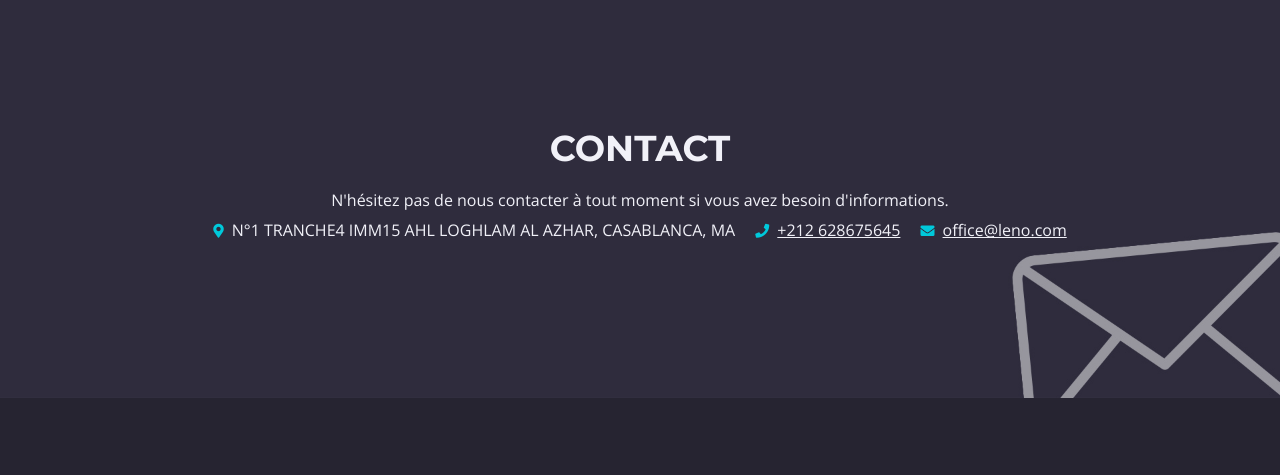
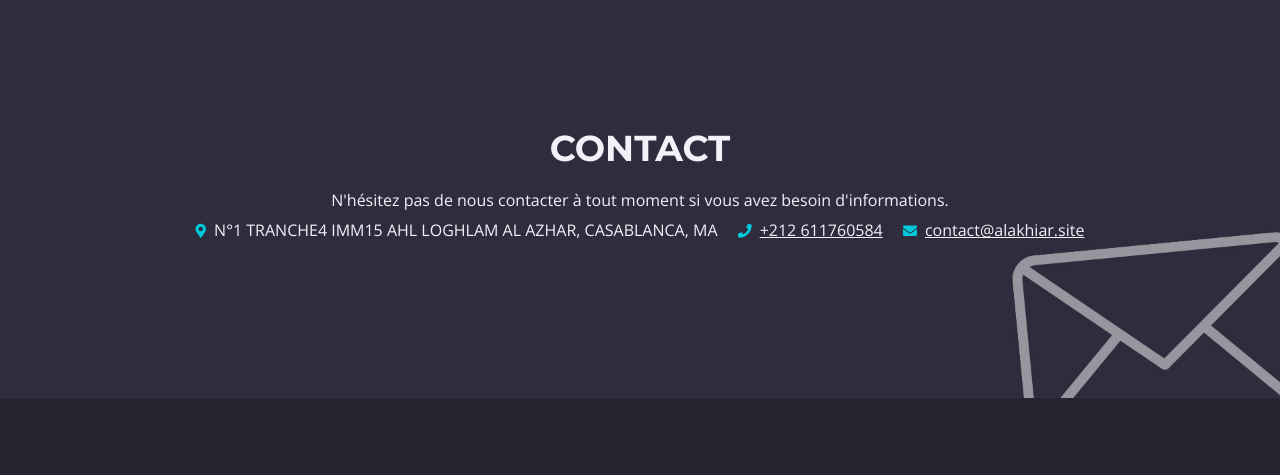
Before and after one commit to alakhiar/alakhiar.github.io, a plain HTML site: page index.html in a window 1280 px wide. Shown: the part 2266-2741 px from the top of the page. Drawn offline with nearby package versions, Linux system fonts and the light colour scheme.

Commit message:
Update index.html

```diff
--- a/index.html
+++ b/index.html
@@ -277,8 +277,8 @@
                     <ul class="list-unstyled li-space-lg">
                         <li class="address">N'hésitez pas de nous contacter à tout moment si vous avez besoin d'informations.</li>
                         <li><i class="fas fa-map-marker-alt"></i>N°1 TRANCHE4 IMM15 AHL LOGHLAM AL AZHAR, CASABLANCA, MA</li>
-                        <li><i class="fas fa-phone"></i><a class="blue" href="tel:003024630820">+212 628675645</a></li>
-                        <li><i class="fas fa-envelope"></i><a class="blue" href="mailto:office@leno.com">office@leno.com</a></li>
+                        <li><i class="fas fa-phone"></i><a class="blue" href="tel:003024630820">+212 611760584</a></li>
+                        <li><i class="fas fa-envelope"></i><a class="blue" href="contact@alakhiar.site">contact@alakhiar.site</a></li>
                     </ul>
                 </div> <!-- end of col -->
             </div> <!-- end of row -->
```
